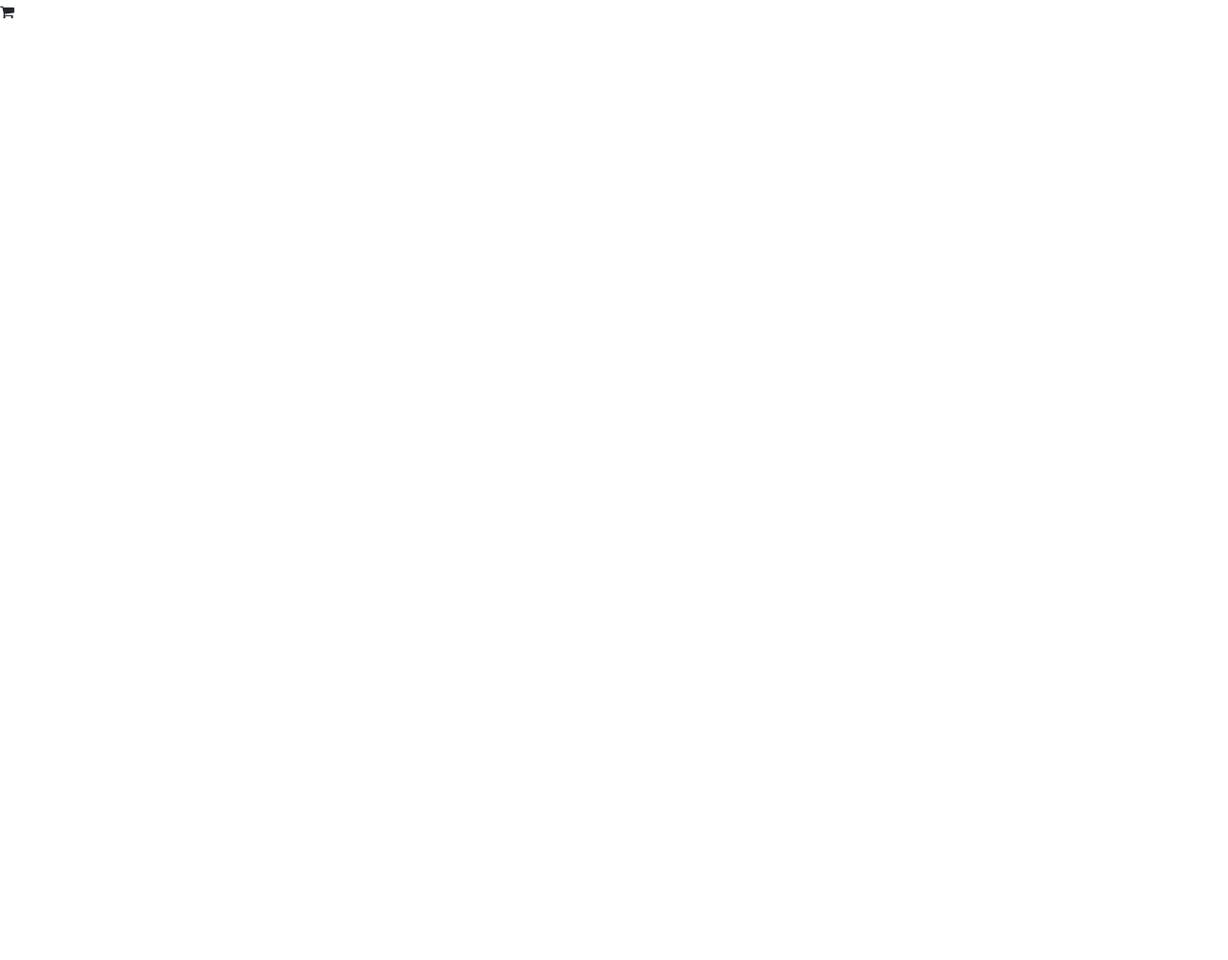
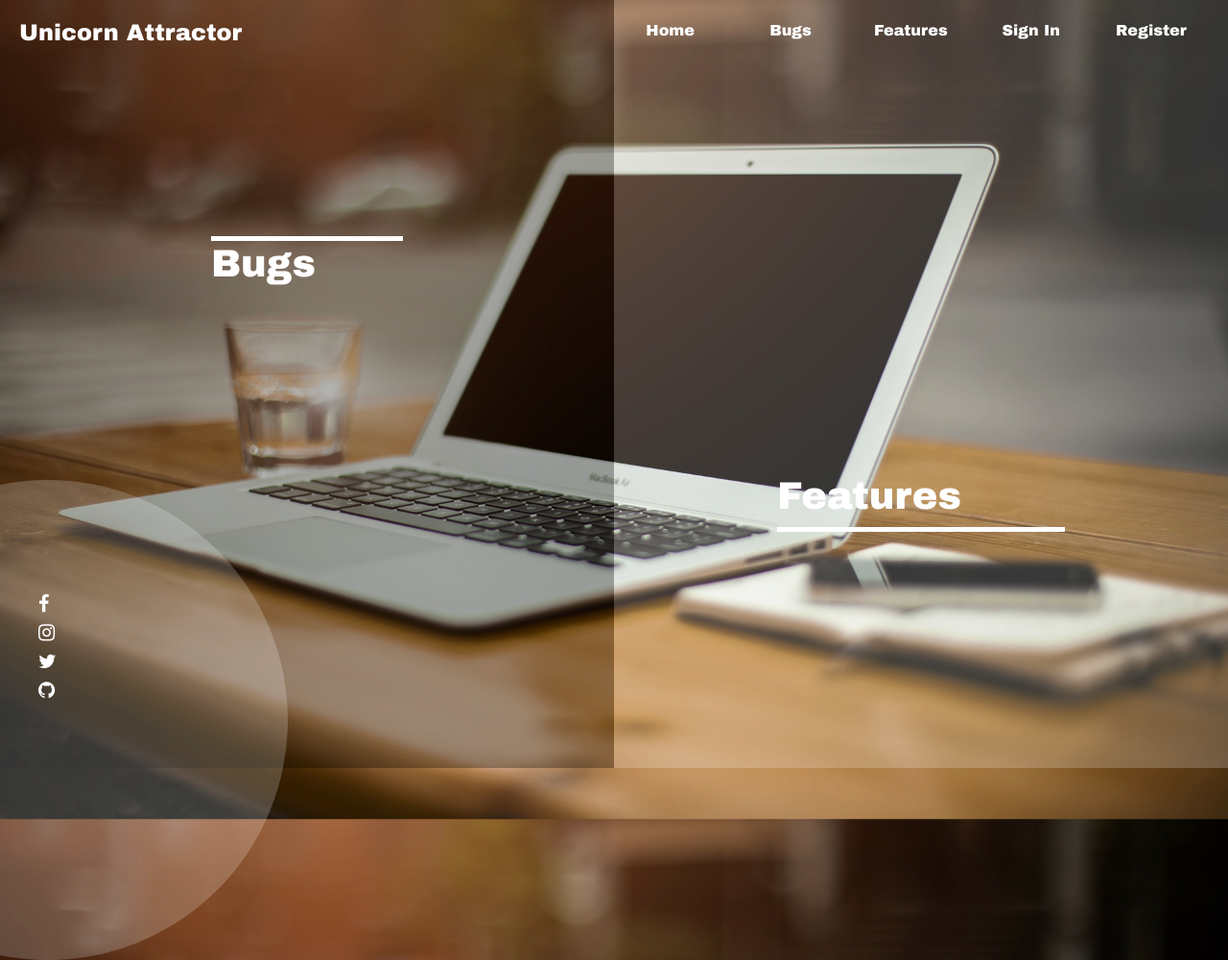
Before and after one commit to brettcutt/issue-tracker, a Django app: page / in a window 1280 px wide. Before the commit the page is almost empty. Shown: the whole page at 96% size. Before the commit the page ends 20 px from the top, so only its background shows below. Run offline with Django 3.2, Linux system fonts and the light colour scheme; some libraries are stand-ins or nearby versions.

Commit message:
basic design of front page

```diff
--- a/home/templates/index.html
+++ b/home/templates/index.html
@@ -1,6 +1,31 @@
 {% extends 'base.html' %}
 
 {% block content %}
-<i class="fa fa-shopping-cart"></i>
+<div class="wrapper">
+    <div class="inner1">
+
+        <div>
+
+        </div>
+        <div>
+            <div class="line"></div>
+            <h1>Bugs</h1>
+        </div>
+        <div></div>
+        <div class="circle"></div>
+    </div>
+    <div class="inner2">
+        <div></div>
+        <div>
+
+        </div>
+        <div>
+            <h1>Features</h2>
+                <div class="line"></div>
+        </div>
+
+
+    </div>
+</div>
 
 {% endblock %}
--- a/issuetracker/settings.py
+++ b/issuetracker/settings.py
@@ -11,7 +11,7 @@ https://docs.djangoproject.com/en/1.11/ref/settings/
 """
 
 import os
-import env
+#import env
 
 # Build paths inside the project like this: os.path.join(BASE_DIR, ...)
 BASE_DIR = os.path.dirname(os.path.dirname(os.path.abspath(__file__)))
--- a/static/css/style.css
+++ b/static/css/style.css
@@ -0,0 +1,99 @@
+body {
+    background-image: url("../img/home-office.jpg");
+    background-position: top;
+    background-attachment: fixed;
+    background-size: cover;
+    font-family: 'Archivo Black', sans-serif;
+}
+
+/* DEFAULT */
+
+.inline {
+    display: inline-block;
+}
+
+/* HEADINGS */
+
+h1 {
+    color: white;
+}
+/* BASE.HTML */
+/* NAV */
+
+nav {
+    width: 100%;
+    position: absolute;
+    padding: 20px;
+}
+
+nav ul {
+    float: right;
+    list-style: none;
+    text-align: center;
+}
+
+nav li {
+    display: inline-block;
+    width: 120px;
+}
+nav a {
+    color: #fff;
+    text-decoration: none;
+}
+
+/* SOCIAL MEDIA */
+
+.icon-container {
+    position: absolute;
+    bottom: 50px;
+}
+.icon-container ul{
+    list-style: none;
+}
+
+.icon-container a {
+    color: white;
+    font-size: 20px;
+}
+
+/* INDEX  */
+
+.wrapper {
+    display: grid;
+    grid-template-columns: 1fr 1fr;
+}
+
+.inner1, .inner2 {
+    height: 100vh;
+    display: grid;
+}
+
+.inner1 {
+    background-color: rgba(0,0,0,.3);
+    justify-content:center;
+}
+.inner2 {
+    background-color: rgba(255,255,255,.2);
+    justify-content:center;
+}
+
+.circle {
+    position: absolute;
+    width: 500px;
+    height: 500px;
+    border-radius: 1000px;
+    background-color: rgba(255,255,255,.2);
+    bottom: -200px;
+    left: -200px;
+}
+
+.inner1 .line {
+    width: 200px;
+    height: 5px;
+    background-color: #fff;
+}
+.inner2 .line {
+    width: 300px;
+    height: 5px;
+    background-color: #fff;
+}
--- a/templates/base.html
+++ b/templates/base.html
@@ -12,13 +12,51 @@
     <link rel="stylesheet" href=" {% static 'font-awesome/css/font-awesome.min.css' %}">
     <link rel="stylesheet" href=" {% static 'bootstrap/bootstrap.min.css' %}">
     <link rel="stylesheet" href=" {% static 'css/style.css' %}">
+    <link href="https://fonts.googleapis.com/css?family=Archivo+Black" rel="stylesheet">
 
 </head>
 
 <body>
+    <nav>
+        <a href="#">
+            <h4 class='inline'>Unicorn Attractor</h4>
+        </a>
+
+        <ul>
+            <li><a href="#">Home</a></li>
+            <li><a href="#">Bugs</a></li>
+            <li><a href="#">Features</a></li>
+            <li><a href="#">Sign In</a></li>
+            <li><a href="#">Register</a></li>
+            <!--
+            <li><a href="#">Cart</a></li>
+            <li><a href="#">Profile</a></li>
+            <li><a href="#">Log out</a></li>-->
+
+        </ul>
+    </nav>
 
     {% block content %}
     {% endblock %}
+
+    <div class="icon-container">
+        <ul>
+            <li>
+                <a href="#"><i class="fa fa-facebook-f"></i></a>
+            </li>
+            <li>
+                <a href="#"><i class="fa fa-instagram"></i></a>
+            </li>
+            <li>
+                <a href="#"><i class="fa fa-twitter"></i></a>
+            </li>
+            <li>
+                <a href="#"><i class="fa fa-github"></i></a>
+            </li>
+
+        </ul>
+    </div>
+
     <script src="{% static 'js/jquery-3.3.1.slim.min.js' %}"></script>
     <script src="{% static 'js/popper.min.js' %}"></script>
     <script src="{% static 'js/bootstrap.min.js' %}"></script>
```
Also changed, not shown: static/img/home-office.jpg (added), 1 other file.
